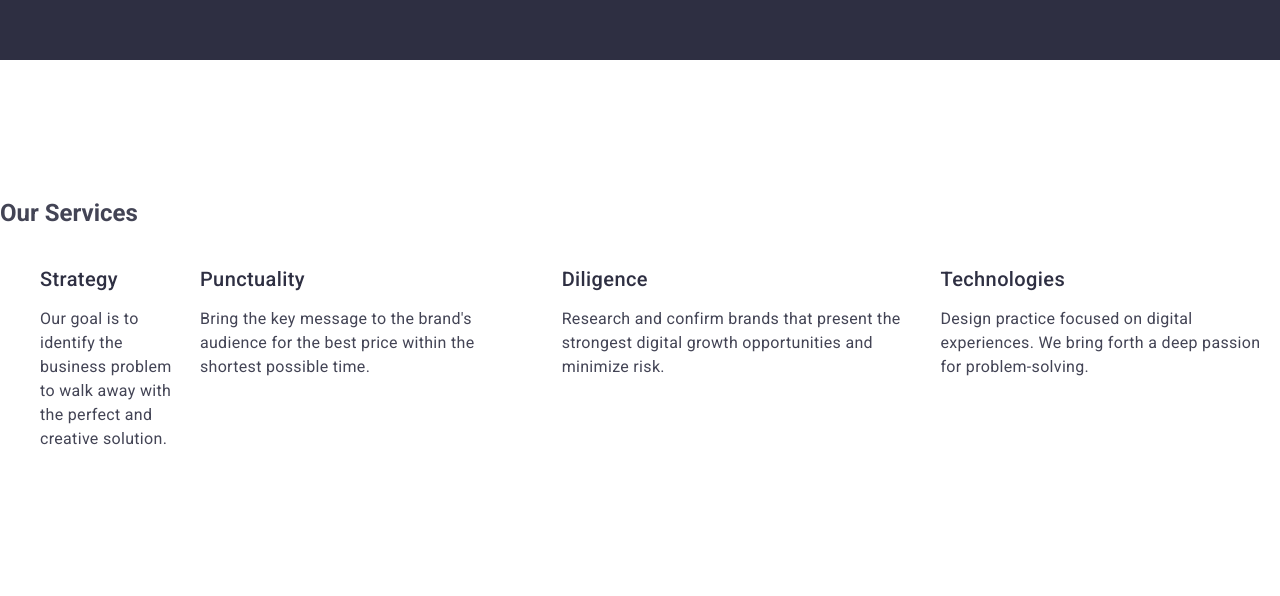
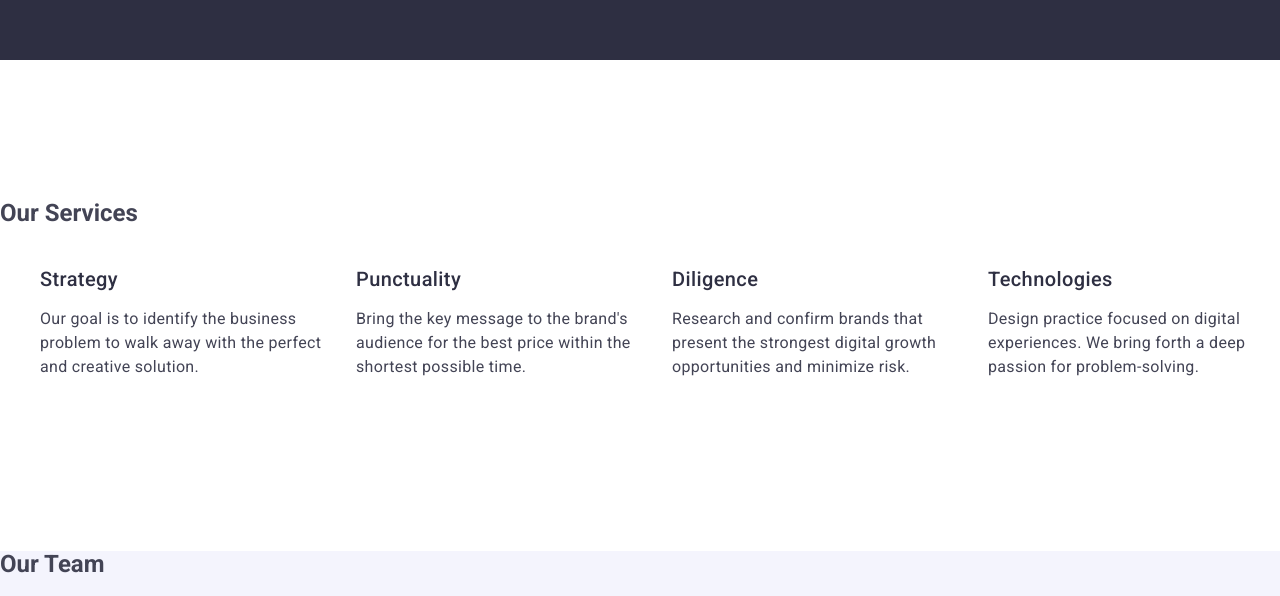
Before and after one commit to Yusasaglam/goit-markup-hw-03, a plain HTML site: page index.html in a window 1280 px wide. Shown: the part 642-1238 px from the top of the page. Drawn offline with nearby package versions, Linux system fonts and the light colour scheme.

Commit message:
qweqadada

```diff
--- a/css/styles.css
+++ b/css/styles.css
@@ -181,6 +181,8 @@ li {
 
 .limg {
     width: calc((100% - 72px) / 4);
+    flex-basis: calc((100%-72px)/4);
+
 }
 
 .two-title {
--- a/index.html
+++ b/index.html
@@ -69,18 +69,18 @@
                     <p class="pgrf">Our goal is to identify the business
                         problem to walk away with the perfect and creative solution.</p>
                 </li>
-                <li>
+                <li class="limg">
                     <h3 class="threa-title">Punctuality</h3>
                     <p class="pgrf">Bring the key message to the brand's audience for the best price within the shortest possible
                         time.
                     </p>
                 </li>
-                <li>
+                <li class="limg">
                     <h3 class="threa-title">Diligence</h3>
                     <p class="pgrf">Research and confirm brands that present the strongest digital growth opportunities and minimize
                         risk.</p>
                 </li>
-                <li>
+                <li class="limg">
                     <h3 class="threa-title">Technologies</h3>
                     <p class="pgrf">Design practice focused on digital experiences. We bring forth a deep passion for
                         problem-solving.
```
